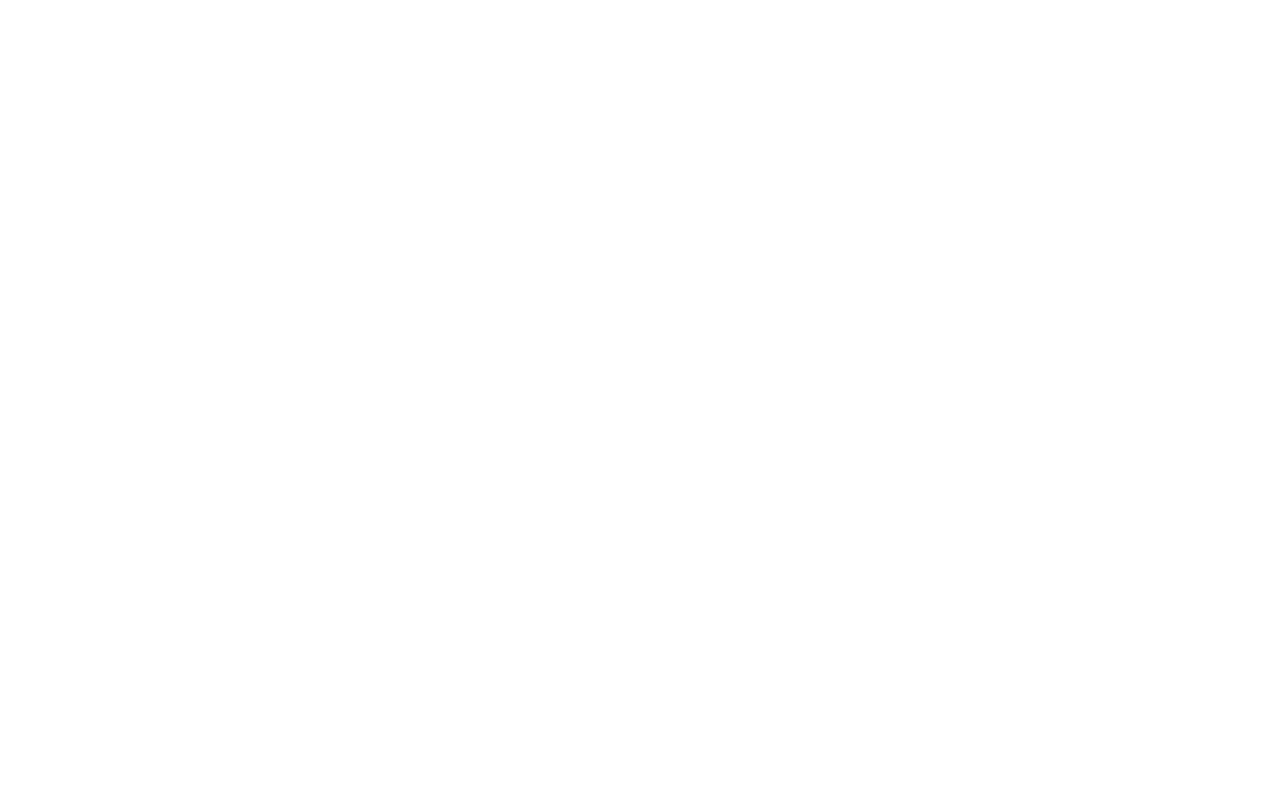
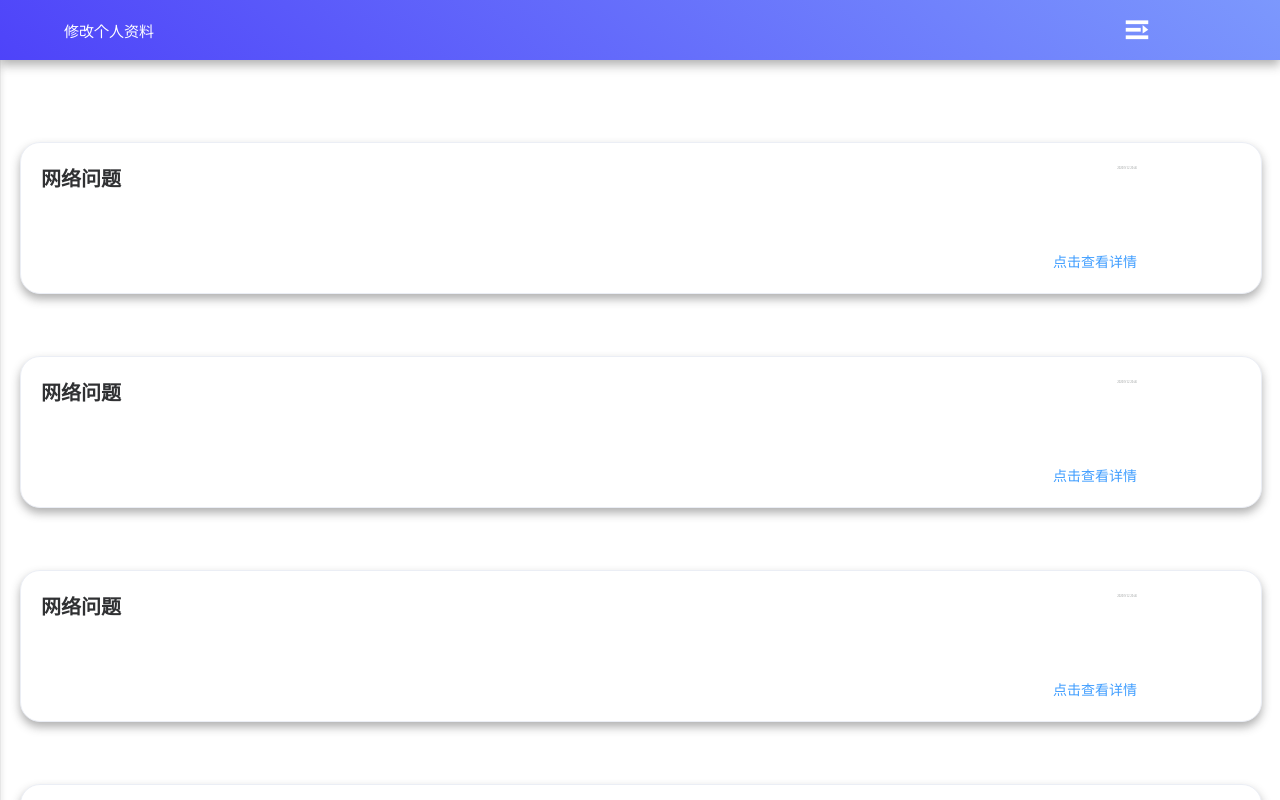
Before and after one commit to alsritter/fix-system-web, a Vue app: page /#/student/orederList in a window 1280 px wide. Built offline with nearby package versions, Linux system fonts and the light colour scheme.

Commit message:
添加了学生的静态页面

```diff
--- a/src/components/student/CallUp.vue
+++ b/src/components/student/CallUp.vue
@@ -1,11 +1,53 @@
 <template>
-  <div></div>
+  <el-form
+    :model='orderForm'
+    ref='orderForm'
+    label-width='100px'
+    class='demo-ruleForm'
+  >
+    <!-- 联系人名称 -->
+    <el-form-item label='联系人名称' prop='contacts'>
+      <el-input v-model='orderForm.contacts'></el-input>
+    </el-form-item>
+    <!-- 选择报修类型 -->
+    <el-form-item label='报错类型' prop='faultClass'>
+      <el-select v-model='orderForm.faultClass' placeholder='请选择报错类型'>
+        <!-- TODO: 这里要使用动态传入值 -->
+        <el-option label='网络问题' value="网络问题"></el-option>
+        <el-option label='一卡通报错' value="一卡通报错"></el-option>
+      </el-select>
+    </el-form-item>
+    <!-- 详细地址 -->
+    <el-form-item label='详细地址' prop='address'>
+      <el-input v-model='orderForm.address'></el-input>
+    </el-form-item>
+    <!-- 手机号 -->
+    <el-form-item label='手机号'  prop='phone'>
+      <el-input back v-model.number='orderForm.phone' placeholder='手机号'></el-input>
+    </el-form-item>
+    <!-- 错误描述 label-width='0px' 可以使之无左边描述 -->
+    <el-form-item label-width='0px' prop='faultDetails'>
+      <el-input type='textarea' v-model='orderForm.faultDetails'  placeholder='错误描述'></el-input>
+    </el-form-item>
+    <el-form-item>
+      <el-button type='primary'>提交</el-button>
+      <el-button>重置</el-button>
+    </el-form-item>
+  </el-form>
 </template>
 
 <script>
 export default {
-  components: {
-    // 发起订单
+  data() {
+    return {
+      orderForm: {
+        phone: '13128863333',
+        address: '18 栋 401',
+        contacts: '张三',
+        faultClass: '网络问题',
+        faultDetails: ''
+      }
+    }
   }
 }
 </script>
--- a/src/components/student/MyOrder.vue
+++ b/src/components/student/MyOrder.vue
@@ -1,11 +1,13 @@
 <template>
-  <div></div>
+  <div>
+    <h1>当前订单</h1>
+  </div>
 </template>
 
 <script>
 export default {
   components: {
-    // 我的订单
+    // 当前订单
   }
 }
 </script>
--- /dev/null
+++ b/src/components/student/OrderList.vue
@@ -0,0 +1,133 @@
+<template>
+  <div class='student_orderList'>
+    <el-col v-for='(o, index) in 10' :key='index'>
+      <el-card>
+        <p class='endTime'>2020/9/12 20:46</p>
+        <span class='faultClass'>网络问题</span>
+        <el-rate v-model='show_grade' disabled show-text text-color='#ff9900' :allow-half='true'></el-rate>
+        <el-link type='primary' class='showDetails' @click='orderPass(index)'>点击查看详情</el-link>
+      </el-card>
+    </el-col>
+
+    <el-dialog title='订单详情' :visible.sync='dialogVisible' width='70%'>
+      <div class='orderItem'>
+        <span>报修类型</span>
+        <span>网络问题</span>
+      </div>
+      <div class='orderItem'>
+        <span>详细地址</span>
+        <span>18 栋 611</span>
+      </div>
+      <div class='orderItem'>
+        <span>联系人</span>
+        <span>克劳德</span>
+      </div>
+      <div class='orderItem'>
+        <span>报修时间</span>
+        <span>2020/9/6 20:46</span>
+      </div>
+      <div class='orderItem'>
+        <span>解决时间</span>
+        <span>2020/9/12 20:46</span>
+      </div>
+      <div class='orderItem'>
+        <span>维修师傅</span>
+        <span>吴师傅</span>
+      </div>
+      <div class='orderItem'>
+        <span>详情</span>
+        <span class='orderDetailsText'>
+          锦里开芳宴，兰缸艳早年。
+          缛彩遥分地，繁光远缀天。
+          接汉疑星落，依楼似月悬。
+          别有千金笑，来映九枝前。
+        </span>
+      </div>
+      <span slot='footer' class='dialog-footer'>
+        <el-button type='primary' @click='dialogVisible = false'>确 定</el-button>
+      </span>
+    </el-dialog>
+  </div>
+</template>
+
+<script>
+export default {
+  data() {
+    return {
+      grade: 7,
+      dialogVisible: false
+    }
+  },
+  methods: {
+    orderPass(id) {
+      this.dialogVisible = true
+    }
+  },
+  // 计算属性
+  computed: {
+    show_grade: function () {
+      return this.grade / 2
+    }
+  }
+}
+</script>
+
+<style  lang="less" scoped>
+.student_orderList /deep/ .el-dialog {
+  border-radius: 10px;
+  box-shadow: 0 0 10px rgba(58, 58, 58, 0.596);
+  .el-dialog__body {
+    padding: 10px 20px;
+  }
+  .orderItem {
+    span {
+      display: block;
+      text-align: center;
+    }
+    span:first-child {
+      font-size: 15px;
+      margin-top: 8px;
+      font-weight: bold;
+    }
+
+    span:last-child {
+      color: rgb(129, 129, 129);
+    }
+  }
+
+  .el-dialog__footer {
+    padding: 10px 0px 20px;
+    text-align: center;
+  }
+}
+
+.el-card {
+  width: 100%;
+  height: 150px;
+  box-shadow: 0 5px 10px rgba(56, 56, 56, 0.397);
+  border-radius: 20px;
+  position: relative;
+  margin-top: 5%;
+  .endTime {
+    font-size: 3px;
+    position: absolute;
+    right: 10%;
+    color: #9a9d9d;
+  }
+  .faultClass {
+    font-size: 20px;
+    font-weight: bold;
+  }
+  .showDetails {
+    position: absolute;
+    right: 10%;
+    bottom: 15%;
+  }
+  .el-rate {
+    margin-top: 10%;
+    .el-rate__icon {
+      font-size: 35px;
+    }
+  }
+}
+</style>
--- a/src/components/student/StudentHome.vue
+++ b/src/components/student/StudentHome.vue
@@ -1,31 +1,33 @@
 <template>
   <el-container>
     <el-header>
-      <li class='el-icon-s-unfold fold_menu' @click='isfold = !isfold'></li>
+      <span class='fold_menu_text'>{{menuText}}</span>
+      <li :class='[menuIcon,"fold_menu_icon"]' @click='menuButton()'></li>
     </el-header>
-    <el-aside>
+    <el-aside :class='{isNone:isfoldAside}'>
       <el-menu
-        default-active='1-4-1'
         class='el-menu-vertical-demo'
         @open='handleOpen'
         @close='handleClose'
+        @select='select'
         :collapse='isfold'
+        router
       >
-        <el-menu-item index='1'>
-          <i class='el-icon-menu'></i>
-          <span slot='title'>导航一</span>
+        <el-menu-item index='updateUser'>
+          <i class='el-icon-user-solid'></i>
+          <span slot='title'>修改个人资料</span>
         </el-menu-item>
-        <el-menu-item index='2'>
-          <i class='el-icon-menu'></i>
-          <span slot='title'>导航二</span>
+        <el-menu-item index='callUp'>
+          <i class='el-icon-s-promotion'></i>
+          <span slot='title'>发起订单</span>
         </el-menu-item>
-        <el-menu-item index='3' disabled>
-          <i class='el-icon-document'></i>
-          <span slot='title'>导航三</span>
+        <el-menu-item index='myOrder'>
+          <i class='el-icon-s-order'></i>
+          <span slot='title'>当前订单</span>
         </el-menu-item>
-        <el-menu-item index='4'>
-          <i class='el-icon-setting'></i>
-          <span slot='title'>导航四</span>
+        <el-menu-item index='orederList'>
+          <i class='el-icon-s-claim'></i>
+          <span slot='title'>历史订单</span>
         </el-menu-item>
       </el-menu>
     </el-aside>
@@ -43,11 +45,67 @@ export default {
     },
     handleClose(key, keyPath) {
       console.log(key, keyPath)
+    },
+    async menuButton() {
+      this.isfold = !this.isfold
+      // 因为折叠的时间和展示的时间不同，所以需要分开
+      if (this.isfoldAside) {
+        await setTimeout(() => {
+          this.isfoldAside = !this.isfoldAside
+        }, 50)
+      } else {
+        await setTimeout(() => {
+          this.isfoldAside = !this.isfoldAside
+        }, 300)
+      }
+    },
+    async select(index, indexPath) {
+      this.isfold = !this.isfold
+
+      switch (index) {
+        case 'updateUser':
+          this.menuText = '修改个人资料'
+          break
+        case 'callUp':
+          this.menuText = '发起订单'
+          break
+        case 'myOrder':
+          this.menuText = '当前订单'
+          break
+        case 'orederList':
+          this.menuText = '历史订单'
+          break
+        default:
+          break
+      }
+      if (this.isfoldAside) {
+        await setTimeout(() => {
+          this.isfoldAside = !this.isfoldAside
+        }, 50)
+      } else {
+        await setTimeout(() => {
+          this.isfoldAside = !this.isfoldAside
+        }, 300)
+      }
     }
   },
   data() {
     return {
-      isfold: true
+      isfold: true,
+      isfoldAside: true,
+      menuIcon: 'el-icon-s-unfold',
+      menuText: '修改个人资料'
+    }
+  },
+  watch: {
+    isfold: async function (val) {
+      if (val) {
+        this.menuIcon = 'el-icon-s-unfold'
+      } else {
+        await setTimeout(() => {
+          this.menuIcon = 'el-icon-s-fold'
+        }, 200)
+      }
     }
   }
 }
@@ -60,17 +118,34 @@ export default {
 }
 
 .el-header {
-  border: 1px #000 solid;
-  .fold_menu {
+  position: relative;
+  background-image: linear-gradient(40deg, #4e43f9, #7c98fd);
+  box-shadow: 0 5px 10px rgba(56, 56, 56, 0.397);
+  z-index: 5;
+  color: white;
+  .fold_menu_text {
     position: absolute;
+    top: 50%;
+    transform: translate(0, -50%);
+    left: 5%;
+    font-size: 15px;
+  }
+  .fold_menu_icon {
+    position: absolute;
+    top: 50%;
+    transform: translate(0, -50%);
     right: 10%;
-    font-size: 50px;
+    font-size: 30px;
   }
 }
 
+.el-aside {
+  position: fixed;
+  height: 100%;
+  z-index: 10;
+
   .el-menu-vertical-demo:not(.el-menu--collapse) {
     width: 70%;
-  min-height: 100%;
     i,
     li {
       display: inline-block;
@@ -79,24 +154,21 @@ export default {
 
   .el-menu-vertical-demo {
     width: 0;
+    box-shadow: 0 5px 5px rgba(56, 56, 56, 0.397);
+    min-height: 100%;
+
     i,
     li {
       display: none;
     }
   }
-
-.el-menu-vertical-demo {
-  min-height: 100%;
-  border: 1px blue solid;
 }
 
-.el-aside {
-  position: fixed;
-  height: 100%;
+.isNone {
+  z-index: 0;
 }
 
 .el-main {
-  border: 1px red solid;
   height: 100%;
 }
 </style>
--- /dev/null
+++ b/src/components/student/UpdateUser.vue
@@ -0,0 +1,35 @@
+<template>
+  <el-form ref='form' :model='updateFrom' label-width='80px' size='mini'>
+    <el-form-item label='手机号'>
+      <el-input v-model='updateFrom.phone' size='medium'></el-input>
+    </el-form-item>
+    <el-form-item label='性别'>
+      <el-radio-group v-model='updateFrom.gender' size='medium'>
+        <el-radio border label='男'></el-radio>
+        <el-radio border label='女'></el-radio>
+      </el-radio-group>
+    </el-form-item>
+    <el-form-item size='large'>
+      <el-button type='primary' @click='onSubmit'>提交</el-button>
+    </el-form-item>
+  </el-form>
+</template>
+
+<script>
+export default {
+  data() {
+    return {
+      updateFrom: {
+        phone: '13128863333',
+        gender: '男'
+      }
+    }
+  },
+  methods: {
+    onSubmit() {}
+  }
+}
+</script>
+
+<style scoped>
+</style>
```
Also changed, not shown: src/components/student/Details.vue (deleted, +0 -14 lines), src/components/student/InfoCenter.vue (deleted, +0 -15 lines), src/components/student/PasswordReset.vue (deleted, +0 -15 lines), src/router/index.js (+19 -25 lines). Lines whose indentation alone changed are shown as unchanged.
